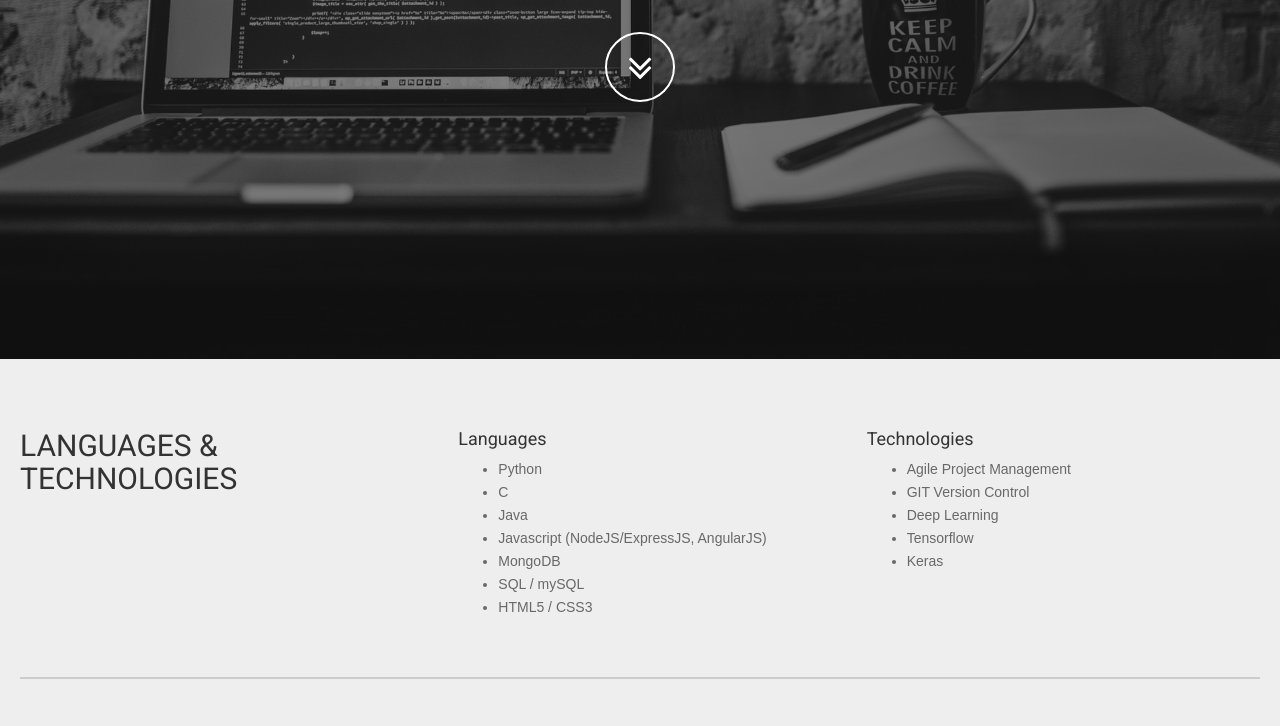
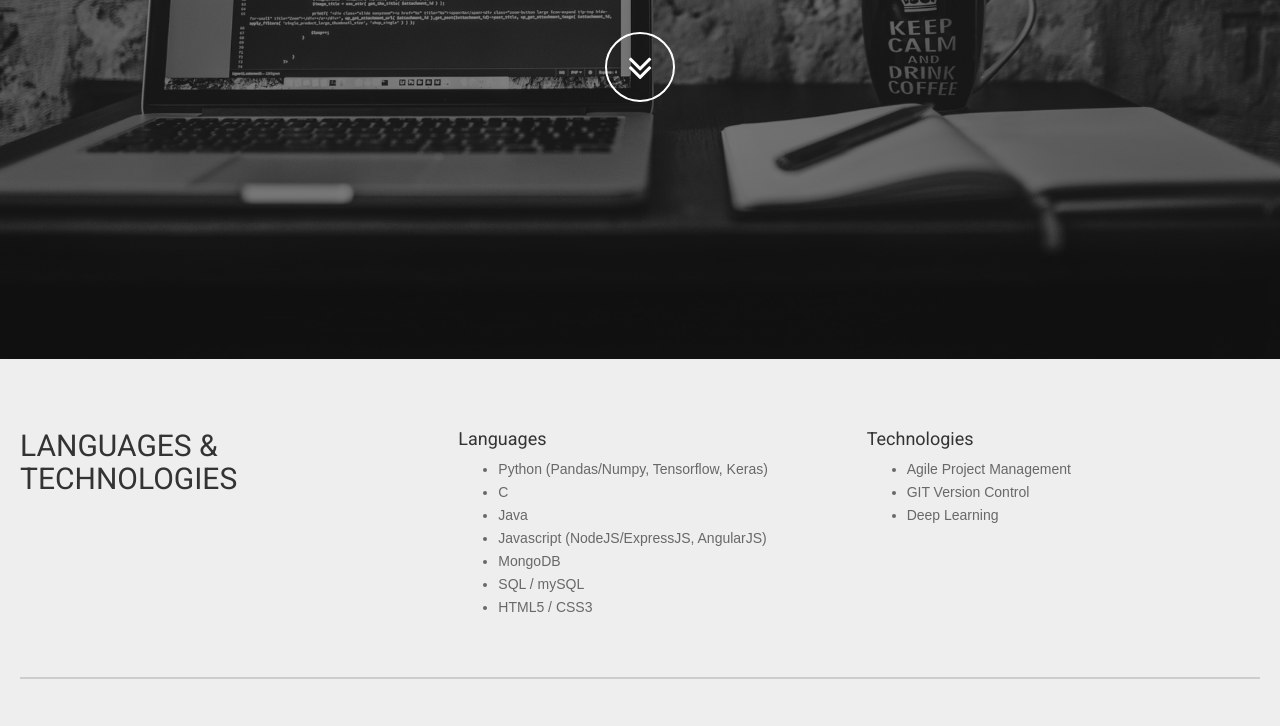
Before and after one commit to justinessert/justinessert.github.io, a website: page index.html in a window 1280 px wide. Shown: the part 441-1167 px from the top of the page. Drawn offline with nearby package versions, Linux system fonts and the light colour scheme; a web font is replaced by a local one.

Commit message:
updated python packages

```diff
--- a/index.html
+++ b/index.html
@@ -100,7 +100,7 @@
 						<div class="col-lg-6">
 							<h4>Languages</h4>
 							<ul>
-								<li>Python</li>
+								<li>Python (Pandas/Numpy, Tensorflow, Keras)</li>
 								<li>C</li>
 								<li>Java</li>
 								<li>Javascript (NodeJS/ExpressJS, AngularJS)</li>
@@ -115,8 +115,6 @@
 								<li>Agile Project Management</li>
 								<li>GIT Version Control</li>
 								<li>Deep Learning</li>
-								<li>Tensorflow</li>
-								<li>Keras</li>
 							</ul>
 						</div>
 					</div>
```
